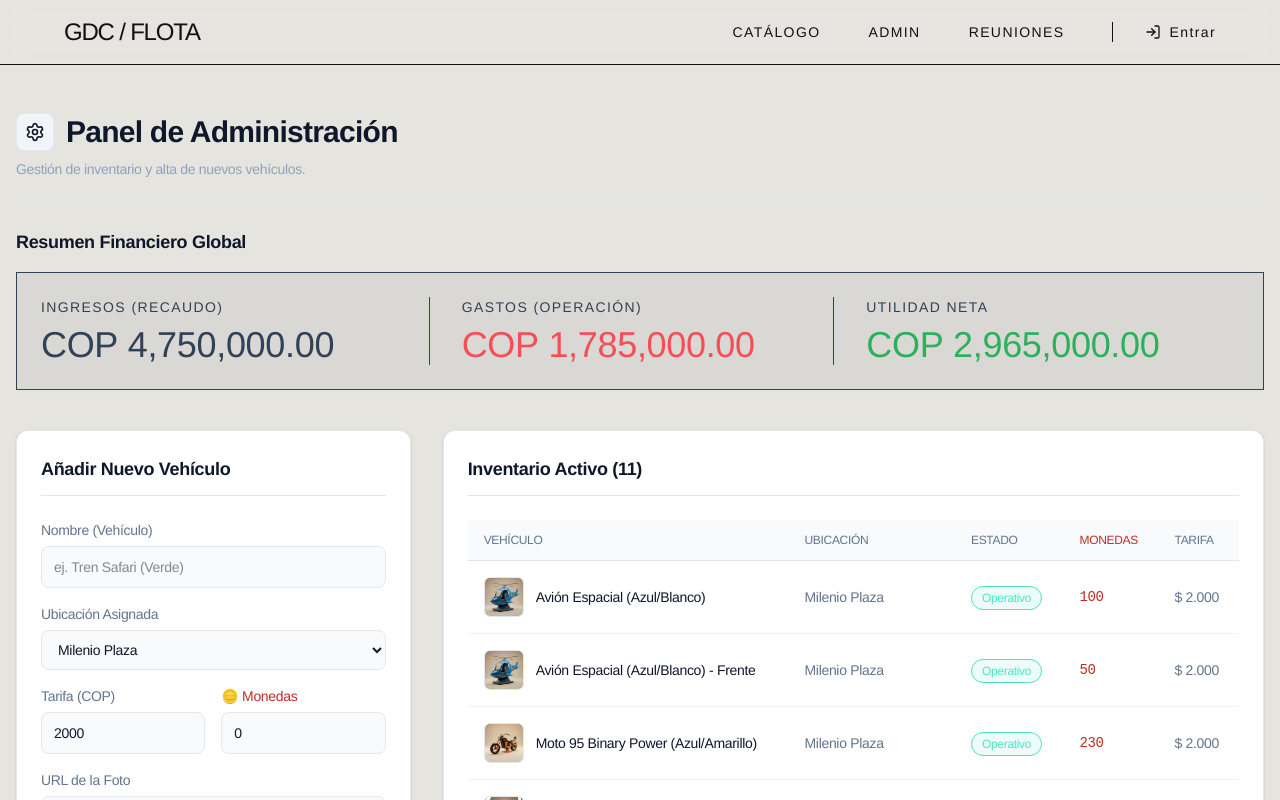
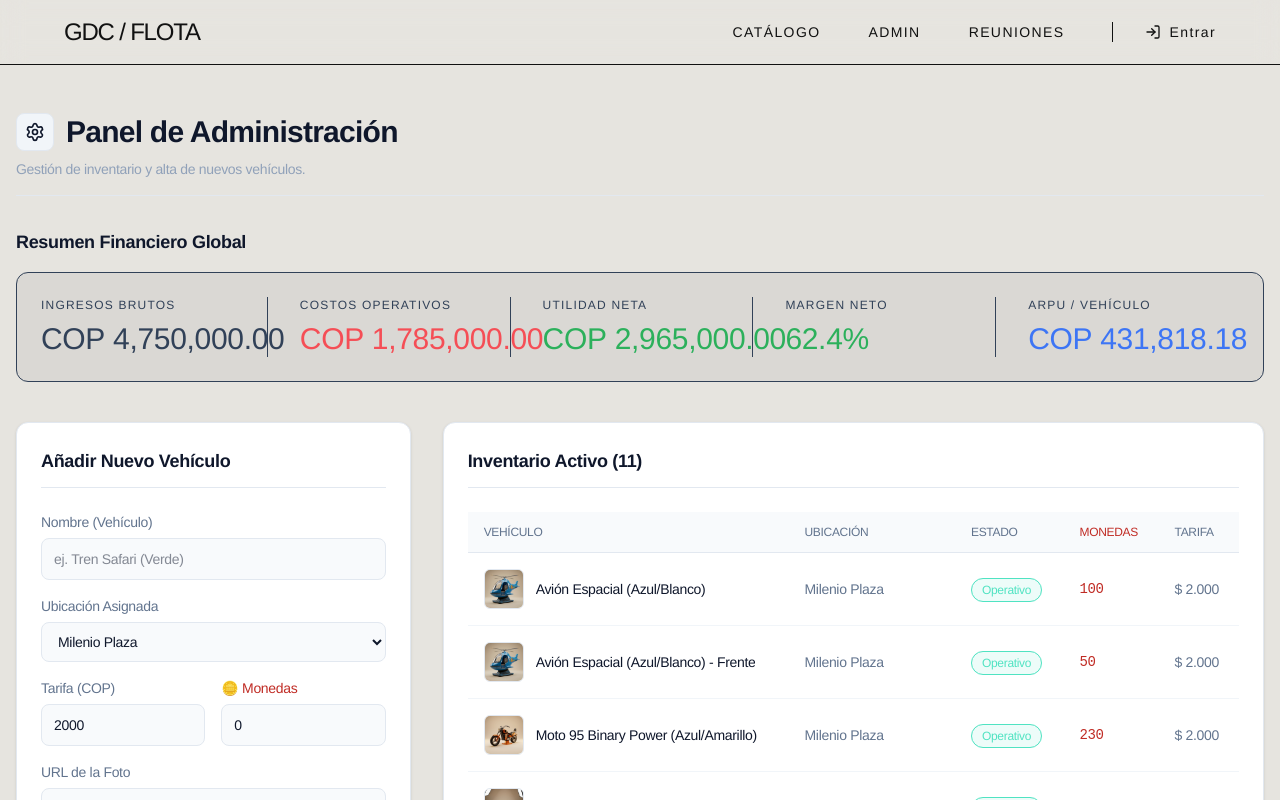
Before and after one commit to lyffseba/gestion-de-carritos, a Next.js app: page /admin in a window 1280 px wide. Shown: the top 800 px of the page. Built offline with nearby package versions, Linux system fonts and the light colour scheme; no server answers.

Commit message:
feat: upgrade FinancialSummary with fleet KPIs (ARPU, Margin) following industry best practices

```diff
--- a/src/app/admin/page.tsx
+++ b/src/app/admin/page.tsx
@@ -58,6 +58,7 @@ export default async function AdminDashboard({
         <FinancialSummary
           revenue={globalRevenue}
           expenses={globalExpenses}
+          activeUnits={liveProducts.length}
           currency="COP"
         />
       </div>
--- a/src/components/ui/FinancialSummary.tsx
+++ b/src/components/ui/FinancialSummary.tsx
@@ -4,27 +4,53 @@ import { formatCurrency } from '../../utils/formatCurrency';
 export interface FinancialSummaryProps {
   revenue: number;
   expenses: number;
+  activeUnits?: number;
   currency?: string;
 }
 
-export function FinancialSummary({ revenue, expenses, currency = 'COP' }: FinancialSummaryProps) {
+export function FinancialSummary({ revenue, expenses, activeUnits = 1, currency = 'COP' }: FinancialSummaryProps) {
   const profit = revenue - expenses;
   const isProfit = profit >= 0;
 
+  // Industry Standard Fleet KPIs
+  const margin = revenue > 0 ? (profit / revenue) * 100 : (profit < 0 ? (profit / expenses) * 100 : 0);
+  const arpu = activeUnits > 0 ? revenue / activeUnits : 0; // Average Revenue Per Unit
+
   return (
-    <div className="grid grid-cols-1 md:grid-cols-3 gap-4 p-6 border border-obys-border bg-black/5">
-      <div className="flex flex-col border-b md:border-b-0 md:border-r border-obys-border pb-4 md:pb-0 md:pr-4">
-        <span className="text-sm uppercase tracking-widest text-obys-text/60 mb-2">Ingresos (Recaudo)</span>
-        <span className="text-3xl md:text-4xl font-medium text-obys-text">{formatCurrency(revenue, currency)}</span>
+    <div className="grid grid-cols-2 lg:grid-cols-5 gap-4 p-6 border border-obys-border bg-black/5 rounded-xl">
+      {/* Metric 1: Revenue */}
+      <div className="flex flex-col border-b lg:border-b-0 lg:border-r border-obys-border pb-4 lg:pb-0 lg:pr-4">
+        <span className="text-xs uppercase tracking-widest text-obys-text/60 mb-2">Ingresos Brutos</span>
+        <span className="text-2xl lg:text-3xl font-medium text-obys-text">{formatCurrency(revenue, currency)}</span>
       </div>
-      <div className="flex flex-col border-b md:border-b-0 md:border-r border-obys-border py-4 md:py-0 md:px-4">
-        <span className="text-sm uppercase tracking-widest text-obys-text/60 mb-2">Gastos (Operación)</span>
-        <span className="text-3xl md:text-4xl font-medium text-red-500/80">{formatCurrency(expenses, currency)}</span>
+
+      {/* Metric 2: Expenses */}
+      <div className="flex flex-col border-b lg:border-b-0 lg:border-r border-obys-border pb-4 lg:pb-0 lg:px-4">
+        <span className="text-xs uppercase tracking-widest text-obys-text/60 mb-2">Costos Operativos</span>
+        <span className="text-2xl lg:text-3xl font-medium text-red-500/80">{formatCurrency(expenses, currency)}</span>
       </div>
-      <div className="flex flex-col pt-4 md:pt-0 md:pl-4">
-        <span className="text-sm uppercase tracking-widest text-obys-text/60 mb-2">Utilidad Neta</span>
-        <span className={`text-3xl md:text-4xl font-medium ${isProfit ? 'text-green-600/80' : 'text-red-500'}`}>
+
+      {/* Metric 3: Net Profit */}
+      <div className="flex flex-col border-b lg:border-b-0 lg:border-r border-obys-border pb-4 pt-4 lg:pt-0 lg:pb-0 lg:px-4">
+        <span className="text-xs uppercase tracking-widest text-obys-text/60 mb-2">Utilidad Neta</span>
+        <span className={`text-2xl lg:text-3xl font-medium ${isProfit ? 'text-green-600/80' : 'text-red-500'}`}>
           {formatCurrency(profit, currency)}
+        </span>
+      </div>
+
+      {/* Metric 4: Margin % */}
+      <div className="flex flex-col border-r-0 lg:border-r border-obys-border pt-4 lg:pt-0 lg:px-4">
+        <span className="text-xs uppercase tracking-widest text-obys-text/60 mb-2">Margen Neto</span>
+        <span className={`text-2xl lg:text-3xl font-medium ${isProfit ? 'text-green-600/80' : 'text-red-500'}`}>
+          {margin.toFixed(1)}%
+        </span>
+      </div>
+
+      {/* Metric 5: ARPU (Average Revenue Per Unit) */}
+      <div className="flex flex-col pt-4 lg:pt-0 lg:pl-4 col-span-2 lg:col-span-1">
+        <span className="text-xs uppercase tracking-widest text-obys-text/60 mb-2">ARPU / Vehículo</span>
+        <span className="text-2xl lg:text-3xl font-medium text-blue-600/80">
+          {formatCurrency(arpu, currency)}
         </span>
       </div>
     </div>
```
Also changed, not shown: 1 other file (tests, documents, lock files or other folders).
